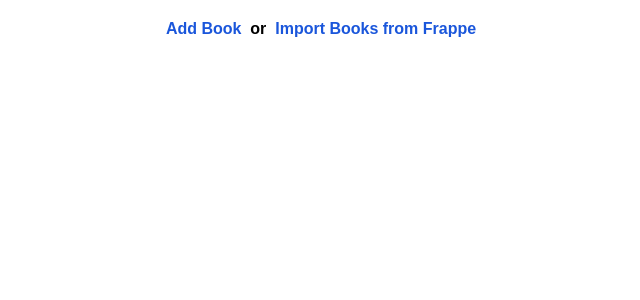
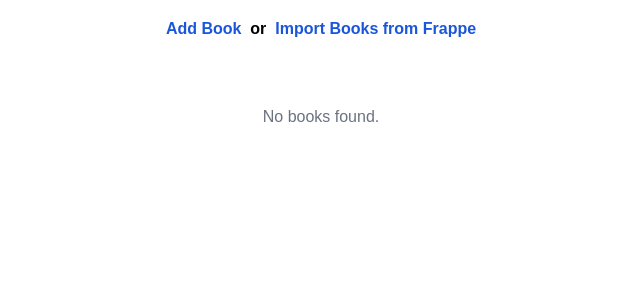
Before and after one commit to tanmoysrt/geenie, a Flask app: template templates/books/show.html in a window 1280 px wide. Shown: the part 159-459 px from the top of the page, without its empty margins (319-959 px from the left). Run offline with Flask 3, Linux system fonts and the light colour scheme; the template is opened without the code that fills it, so the values that code supplies are empty; some libraries are stand-ins or nearby versions.

Commit message:
chore: no books found text added for no search result

```diff
--- a/static/css/style.css
+++ b/static/css/style.css
@@ -1393,6 +1393,21 @@ input:checked + .toggle-bg {
   margin-bottom: 1rem;
 }
 
+.my-8 {
+  margin-top: 2rem;
+  margin-bottom: 2rem;
+}
+
+.my-1 {
+  margin-top: 0.25rem;
+  margin-bottom: 0.25rem;
+}
+
+.my-16 {
+  margin-top: 4rem;
+  margin-bottom: 4rem;
+}
+
 .mb-1 {
   margin-bottom: 0.25rem;
 }
--- a/templates/books/show.html
+++ b/templates/books/show.html
@@ -31,7 +31,13 @@
   {% include "partials/flash_messages.html" %}
 
   <!-- Books -->
+  {% if books|length != 0 %}
   <div class="mt-3 flex flex-wrap items-center">{% include "partials/books_list.html" %}</div>
+  {% else %}
+  <div class="my-16 flex flex-row items-center justify-center" id="no-more-books">
+    <div class="text-gray-500">No books found.</div>
+  </div>
+  {% endif %}
 
   <!-- Book details modal -->
   <div id="book_details_model" class="fixed left-0 right-0 top-0 z-50 hidden h-[calc(100%-1rem)] max-h-full w-full overflow-y-auto overflow-x-hidden p-4 md:inset-0"></div>
```
